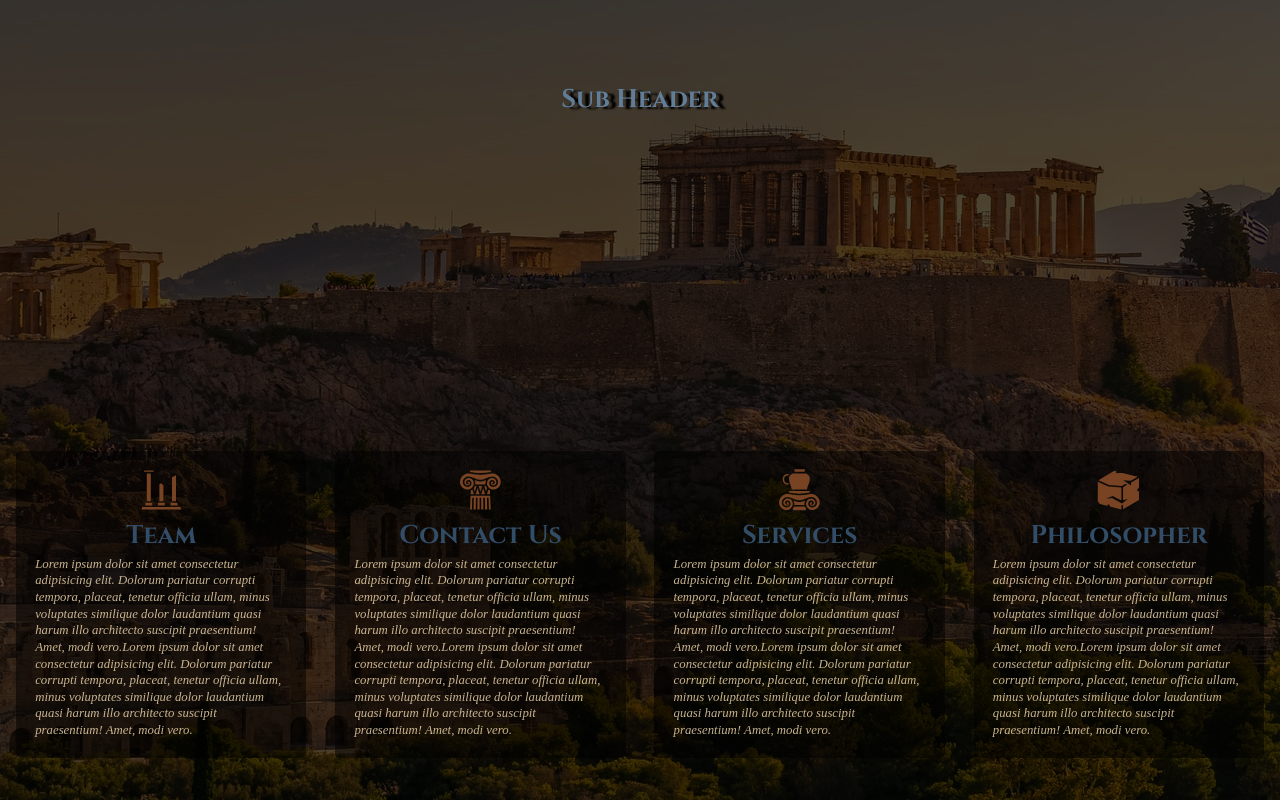
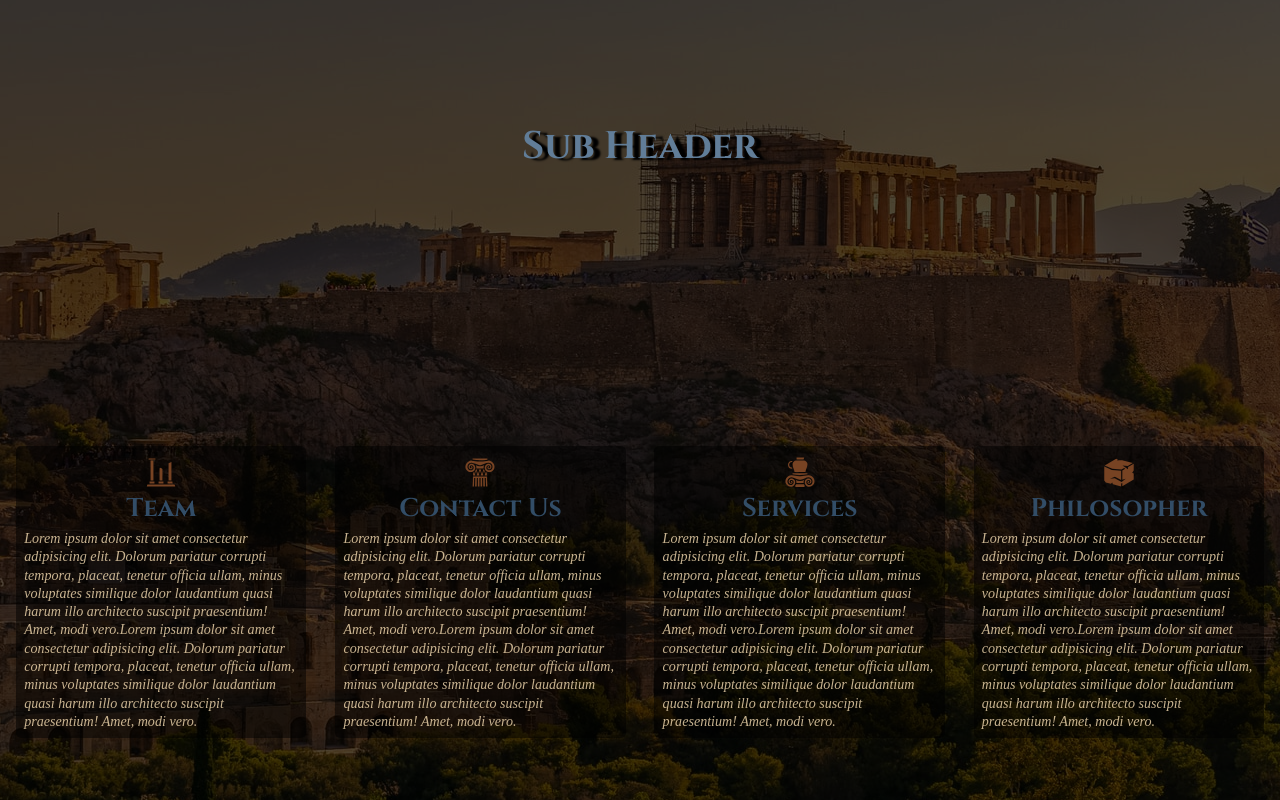
Before and after one commit to rudolf-ivankovic/RSW-code-for-test, a React (Create React App) app: page /about in a window 1280 px wide. Shown: the part 420-1220 px from the top of the page. Built offline with nearby package versions, Linux system fonts and the light colour scheme; a web font is replaced by a local one.

Commit message:
Added typography clamp function

```diff
--- a/src/components/Article.scss
+++ b/src/components/Article.scss
@@ -3,34 +3,31 @@
 .article {
   position: relative;
   background: rgba(0, 0, 0, 0.5);
-  padding: 1rem;
+  padding: 5px;
   border-radius: 5px;
 
   &__banner-icon {
     display: flex;
     justify-content: center;
     align-items: center;
-    margin-bottom: 0.5rem;
+    margin: 0.3rem;
   }
 
   &__column-title {
-    font-size: 2vw;
+    font-size: clamp(1rem, 2vw, 2.5rem);
     text-align: center;
     color: $clr-grey-3;
-    @include m_q(768px) {
-      font-size: 3.5vw;
-    }
   }
   &__column-desc {
     padding: 0.2rem;
     color: $secondary_color;
     font-family: $secondary-font;
     font-style: italic;
-    font-size: 1vw;
+    font-size: clamp(0.6rem, 1.1vw, 2rem);
     @include m_q(768px) {
       padding: 0.3rem;
-      max-width: 120ch;
-      font-size: 1.9vw;
+      max-width: 100ch;
+      font-size: 2vw;
     }
   }
 }
--- a/src/pages/About.scss
+++ b/src/pages/About.scss
@@ -21,22 +21,18 @@
 
   &__header {
     margin-top: 10rem;
-    font-size: 5vw;
+    font-size: clamp(2.2rem, 5vw, 5.5rem);
     color: $clr-grey-3;
     text-shadow: 7px 2px 2px $black;
-    @include m_q(768px) {
-      font-size: 7.5vw;
-    }
   }
   &__subheader {
-    margin-bottom: 10rem;
-    font-size: 2vw;
+    margin-bottom: 5rem;
+    font-size: clamp(1.3rem, 3vw, 3.5rem);
     color: $clr-grey-5;
     text-shadow: 7px 2px 2px $black;
     @include m_q(768px) {
       margin-top: 0.5rem;
-      margin-bottom: 3rem;
-      font-size: 4vw;
+      margin-bottom: 2rem;
     }
   }
 
@@ -48,15 +44,12 @@
     gap: 1.8rem;
     @include m_q(768px) {
       flex-direction: column;
-      max-height: 100vh;
-      gap: 0.9rem;
+      max-height: 90vh;
+      gap: 2rem;
     }
   }
   &__icon {
     color: $brown;
-    font-size: 3.5vw;
-    @include m_q(768px) {
-      font-size: 5.4vw;
-    }
+    font-size: clamp(1.7rem, 2.5vw, 3rem);
   }
 }
```
